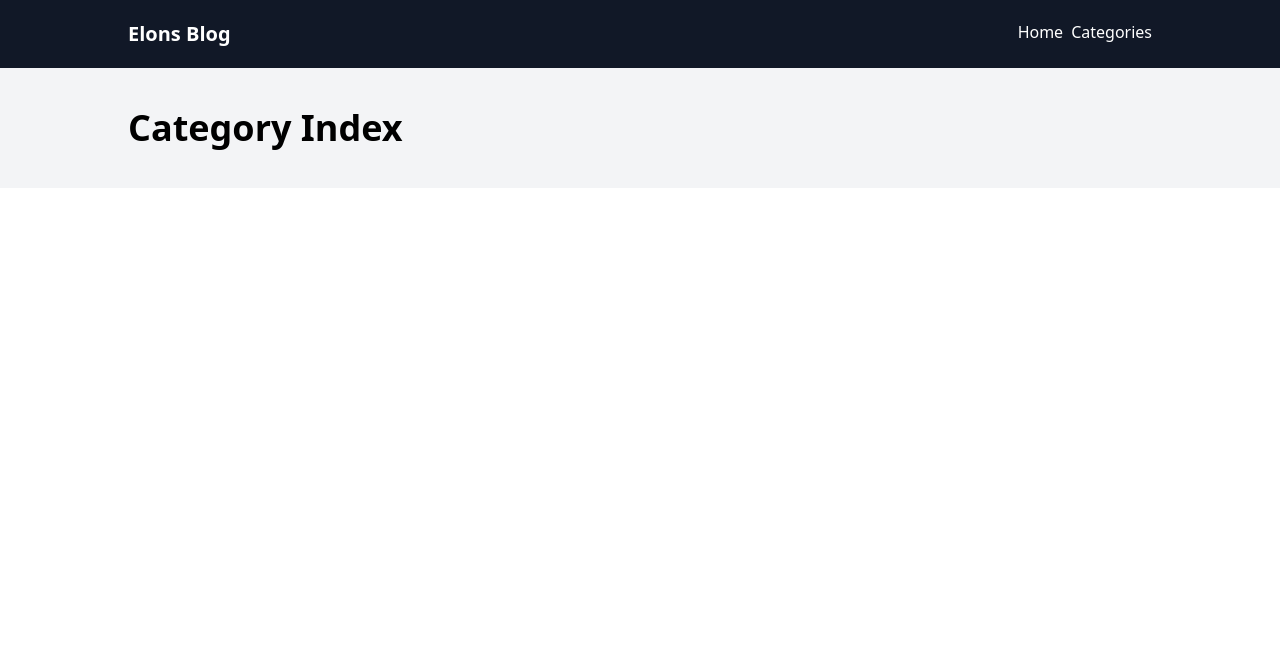
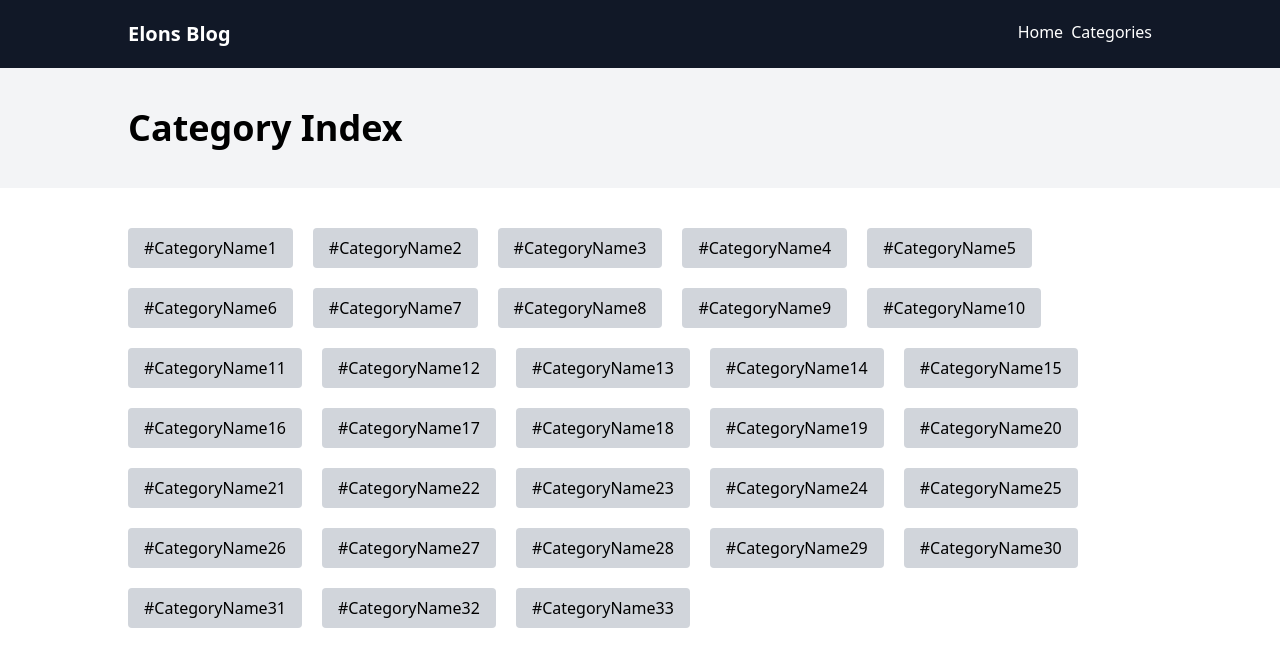
Before and after one commit to saeed51100/nuxt-raiatec-restapi, a Nuxt app: page /categories in a window 1280 px wide. Shown: the top 666 px of the page. Built offline with nearby package versions, Linux system fonts and the light colour scheme.

Commit message:
khoone 1402/02/20 19:46 1:26:13

```diff
--- a/pages/categories/index.vue
+++ b/pages/categories/index.vue
@@ -1,7 +1,15 @@
-<script lang="ts" setup>
-
-</script>
-
+<script lang="ts" setup></script>
 <template>
   <PageHeader title="Category Index"/>
+  <section class="py-10 container">
+    <div class="flex flex-wrap gap-5">
+      <NuxtLink
+          v-for="i in 33"
+          :key="i"
+          to="/categories/1234"
+          class="block py-2 px-4 bg-gray-300 rounded hover:bg-gray-400">
+        #CategoryName{{ i }}
+      </NuxtLink>
+    </div>
+  </section>
 </template>
```
